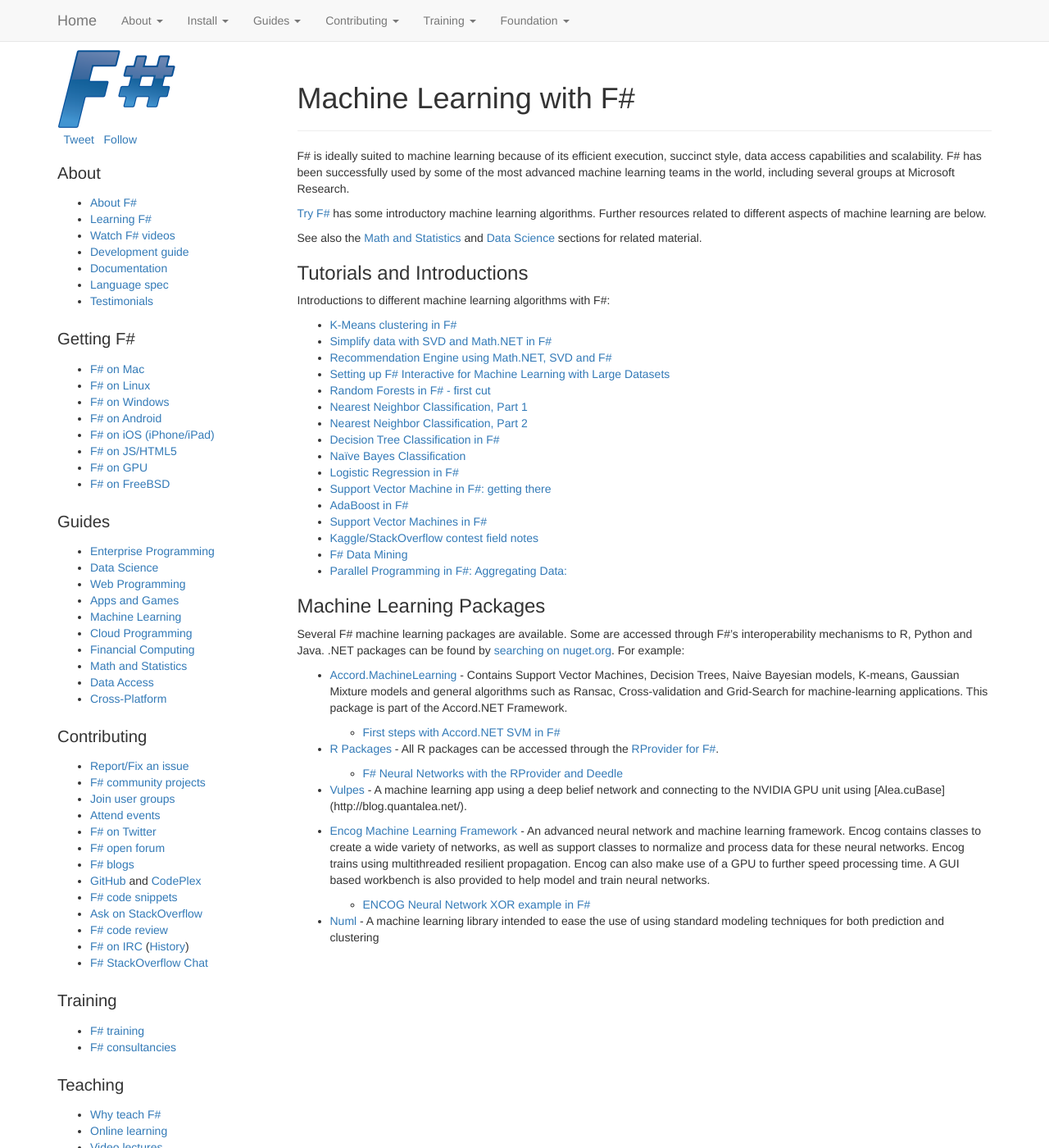
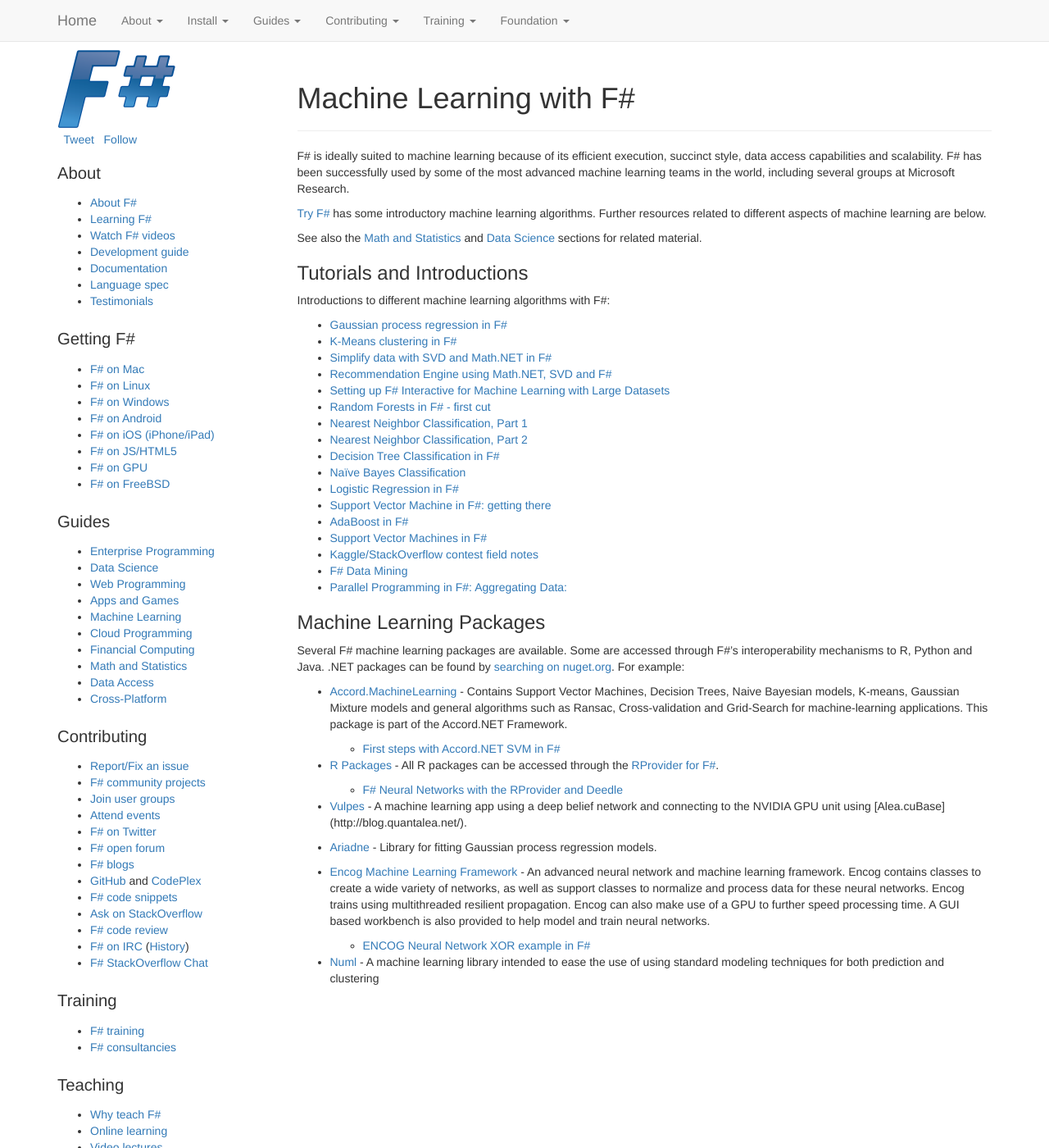
Before and after one commit to fsharp/fsharp.org, a Jekyll site: the page built from guides/machine-learning/index.md, in a window 1280 px wide and 1400 px high. Shown: the whole window at 82% size. Built offline with Jekyll 4.4.1, drawn with Linux system fonts in a browser that asks for light colours; nearby versions of some CDN libraries; some web fonts are replaced; comment, search, counter and statistics services are not loaded.

Commit message:
Adding Ariadne
Adding Ariadne, machine learning library for Gaussian process regression.

```diff
--- a/guides/machine-learning/index.md
+++ b/guides/machine-learning/index.md
@@ -17,6 +17,7 @@
 
 Introductions to different machine learning algorithms with F#:
 
+ * [Gaussian process regression in F#](http://evelinag.com/blog/2014/09-15-introducing-ariadne/index.html)
  * [K-Means clustering in F#](http://clear-lines.com/blog/post/K-Means-Clustering-in-FSharp.aspx)
  * [Simplify data with SVD and Math.NET in F#](http://clear-lines.com/blog/post/Simplify-data-with-SVD-and-MathNET-in-FSharp.aspx)
  * [Recommendation Engine using Math.NET, SVD and F#](http://www.clear-lines.com/blog/post/Recommendation-Engine-with-SVD-and-MathNET-in-FSharp.aspx)
@@ -49,6 +50,8 @@
 
  *  [Vulpes](https://github.com/SpiegelSoft/Vulpes) - A machine learning app using a deep belief network and connecting to the NVIDIA GPU unit using [Alea.cuBase] (http://blog.quantalea.net/).
 
+ * [Ariadne](http://evelinag.com/Ariadne/) - Library for fitting Gaussian process regression models.
+
  * [Encog Machine Learning Framework](http://nuget.org/packages/encog-dotnet-core/) - An advanced neural network and machine learning framework. Encog
    contains classes to create a wide variety of networks, as well as support classes to normalize and process data for these neural networks. Encog trains using multithreaded resilient propagation. Encog can also make use of a GPU to further speed processing time. A GUI based workbench is also provided to help model and train neural networks.
 
```
